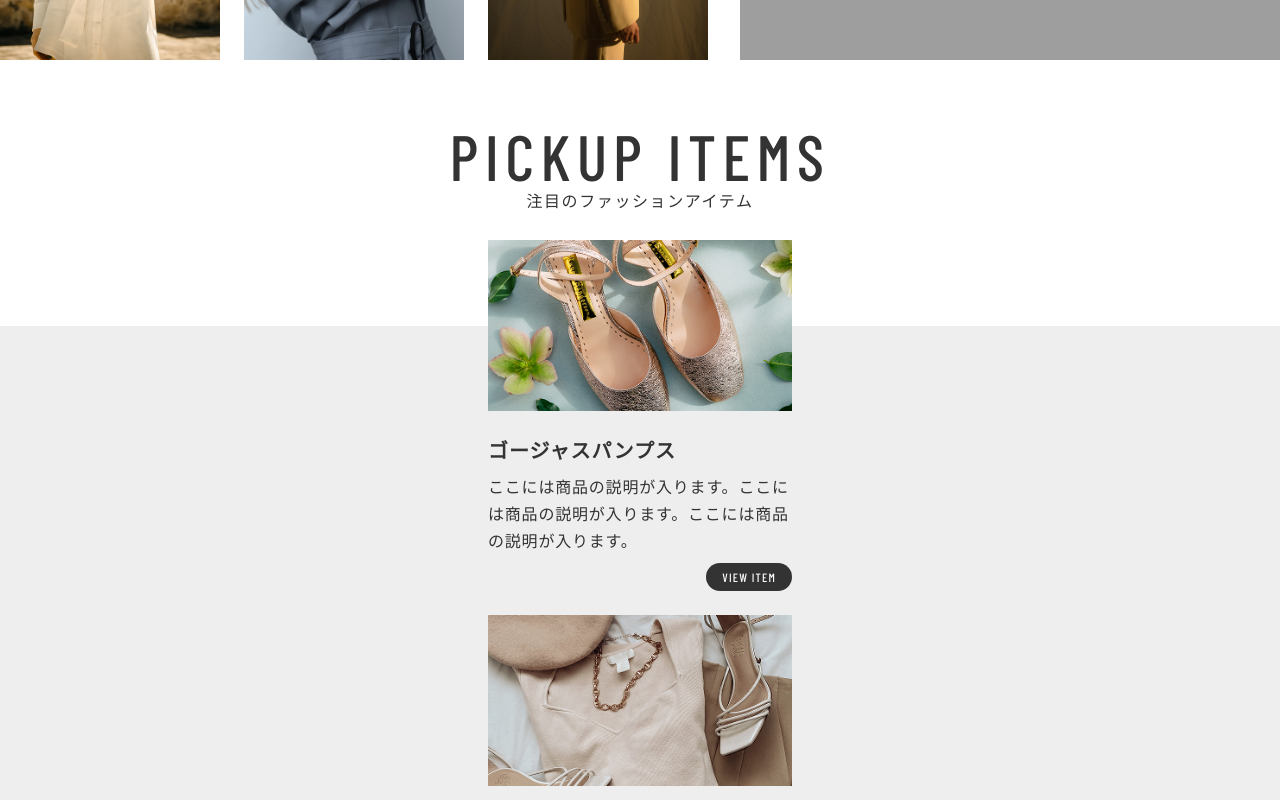
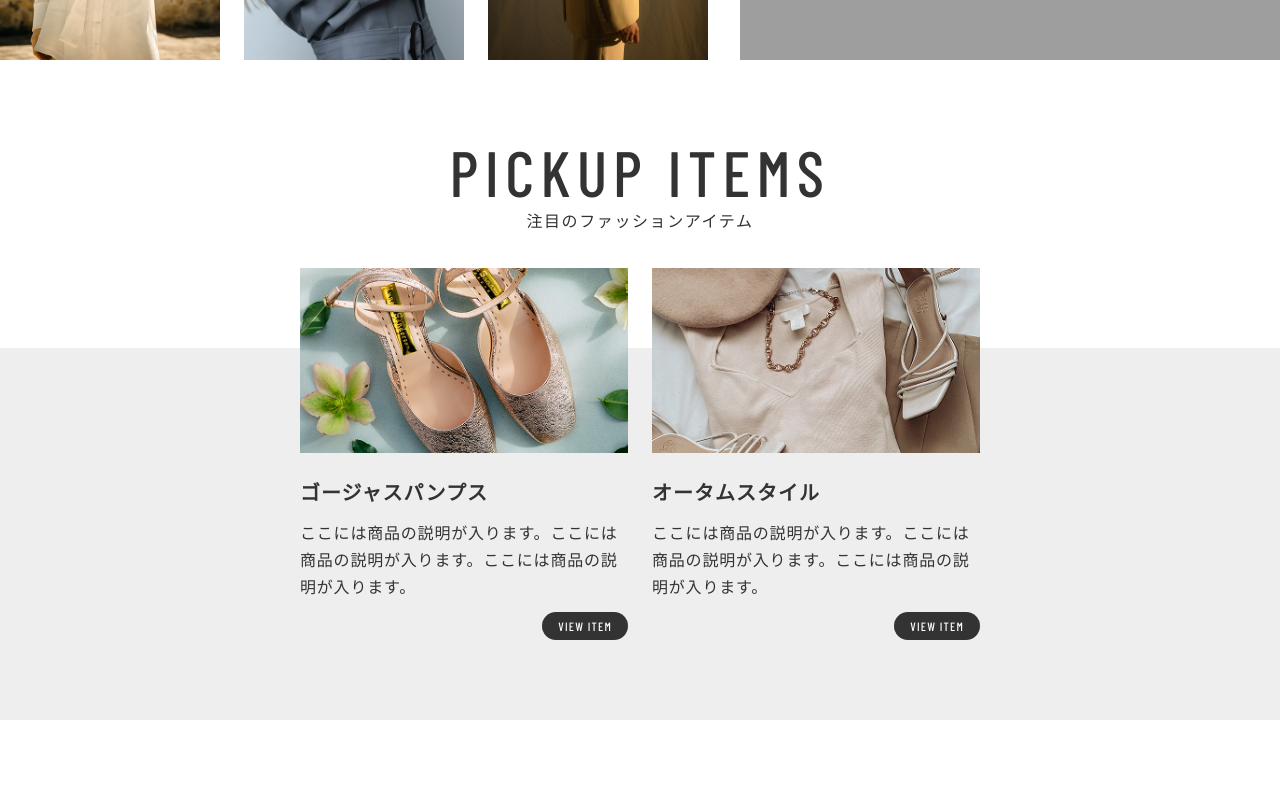
Before and after one commit to nyanmosu/ec-stand4u, a Next.js app: page / in a window 1280 px wide. Shown: the part 740-1540 px from the top of the page. After the commit the page ends 1460 px from the top, so only its background shows below. Built offline with nearby package versions, Linux system fonts and the light colour scheme; grey boxes are pictures that could not be loaded; a web font is replaced by a local one.

Commit message:
ピックアップアイテムセクションのTAB領域を追加する

```diff
--- a/src/app/(home)/page.tsx
+++ b/src/app/(home)/page.tsx
@@ -3,7 +3,7 @@ import PickupItemsSection from "@/features/home/components/pickup-items-section"
 
 export default function HomePage() {
   return (
-    <div className="flex flex-col gap-16">
+    <div className="flex flex-col gap-16 md:gap-20">
       <FirstVisualSection />
       <PickupItemsSection />
     </div>
--- a/src/features/home/components/pickup-items-section.tsx
+++ b/src/features/home/components/pickup-items-section.tsx
@@ -5,10 +5,10 @@ import { PICKUP_ITEMS } from "@/features/home/data/pickup-items";
 export default function PickupItemsSection() {
   return (
     <section aria-labelledby="pickup-items-heading">
-      <div className="px-7">
-        <div className="flex flex-col items-center gap-8">
+      <div className="px-7 md:px-11">
+        <div className="flex flex-col items-center gap-8 md:gap-10">
           {/* 見出し */}
-          <div className="flex flex-col items-center gap-1">
+          <div className="flex flex-col items-center gap-1 md:gap-2">
             <h2 id="pickup-items-heading" className="ts-h2-en uppercase">
               Pickup Items
             </h2>
@@ -20,27 +20,27 @@ export default function PickupItemsSection() {
             {/* 背景 */}
             <div
               aria-hidden="true"
-              className="pointer-events-none absolute z-0 bg-surface w-screen top-[calc(171px/2)] bottom-0 -translate-x-1/2 left-1/2"
+              className="pointer-events-none absolute z-0 bg-surface w-screen top-[calc(171px/2)] md:top-[calc(184.5px/2.3)] bottom-0 -translate-x-1/2 left-1/2"
             />
 
-            <ul className="relative z-10 grid grid-cols-1 justify-items-center gap-6">
+            <ul className="relative z-10 grid grid-cols-1 md:grid-cols-2 justify-items-center gap-6 md:max-w-[680px] mx-auto">
               {PICKUP_ITEMS.map((item, index) => (
-                <li key={item.id} className="grid w-[304px] gap-6">
+                <li key={item.id} className="grid w-[304px] md:w-[328px] gap-6">
                   {/* 商品画像 */}
-                  <div className="relative w-full h-[171px]">
+                  <div className="relative w-full h-[171px] md:h-[184.5px]">
                     <Image
                       src={item.imageSrc}
                       alt={item.name}
                       fill
                       className="object-contain"
-                      sizes="304px"
+                      sizes="(min-width: 768px) 328px, 304px"
                       priority={index === 0}
                       loading={index === 0 ? "eager" : "lazy"}
                     />
                   </div>
 
                   {/* 商品情報 */}
-                  <div className="flex flex-col gap-2">
+                  <div className="flex flex-col gap-2 md:gap-3">
                     <h3 className="ts-h3">{item.name}</h3>
                     <p className="ts-caption">{item.description}</p>
                     <Link
```
